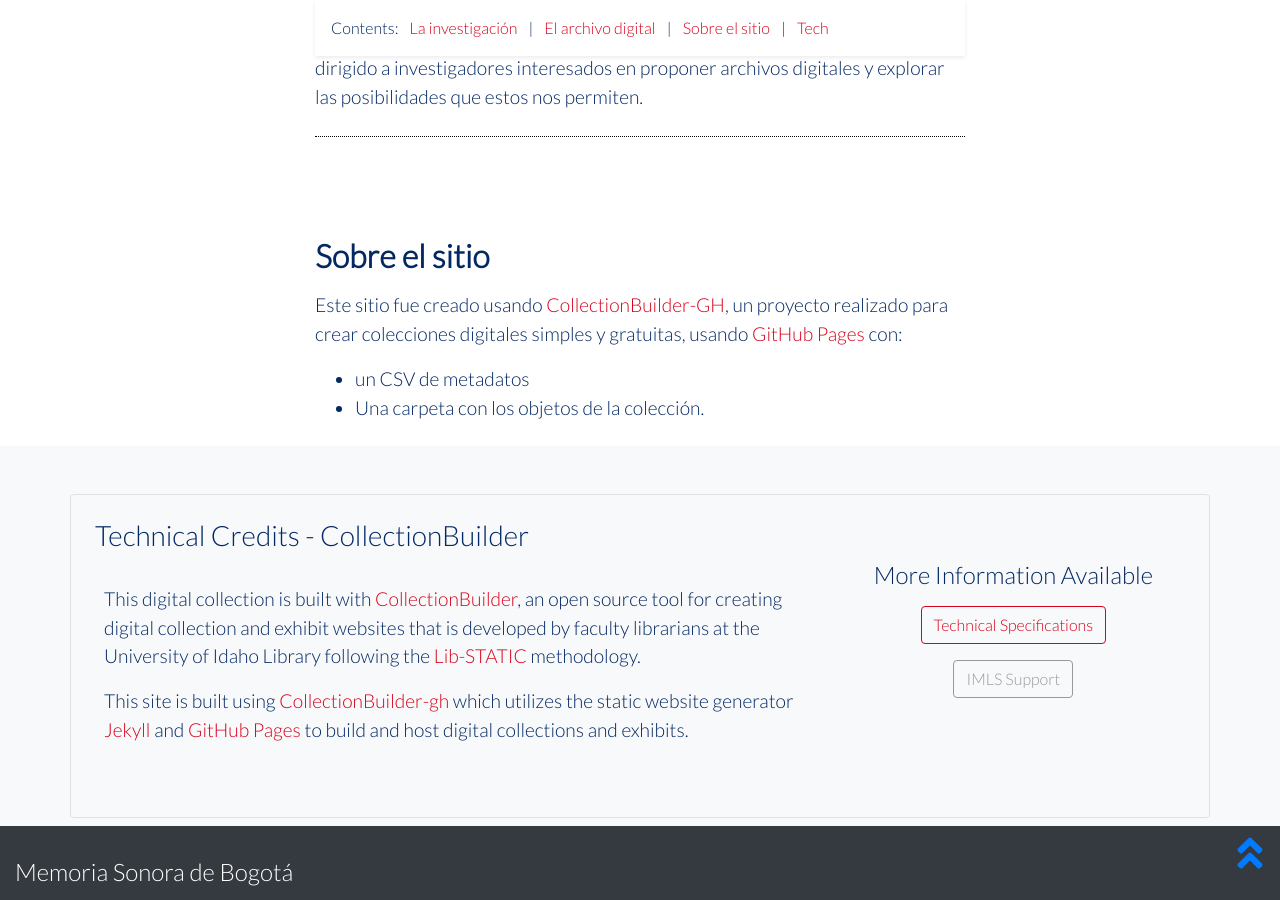
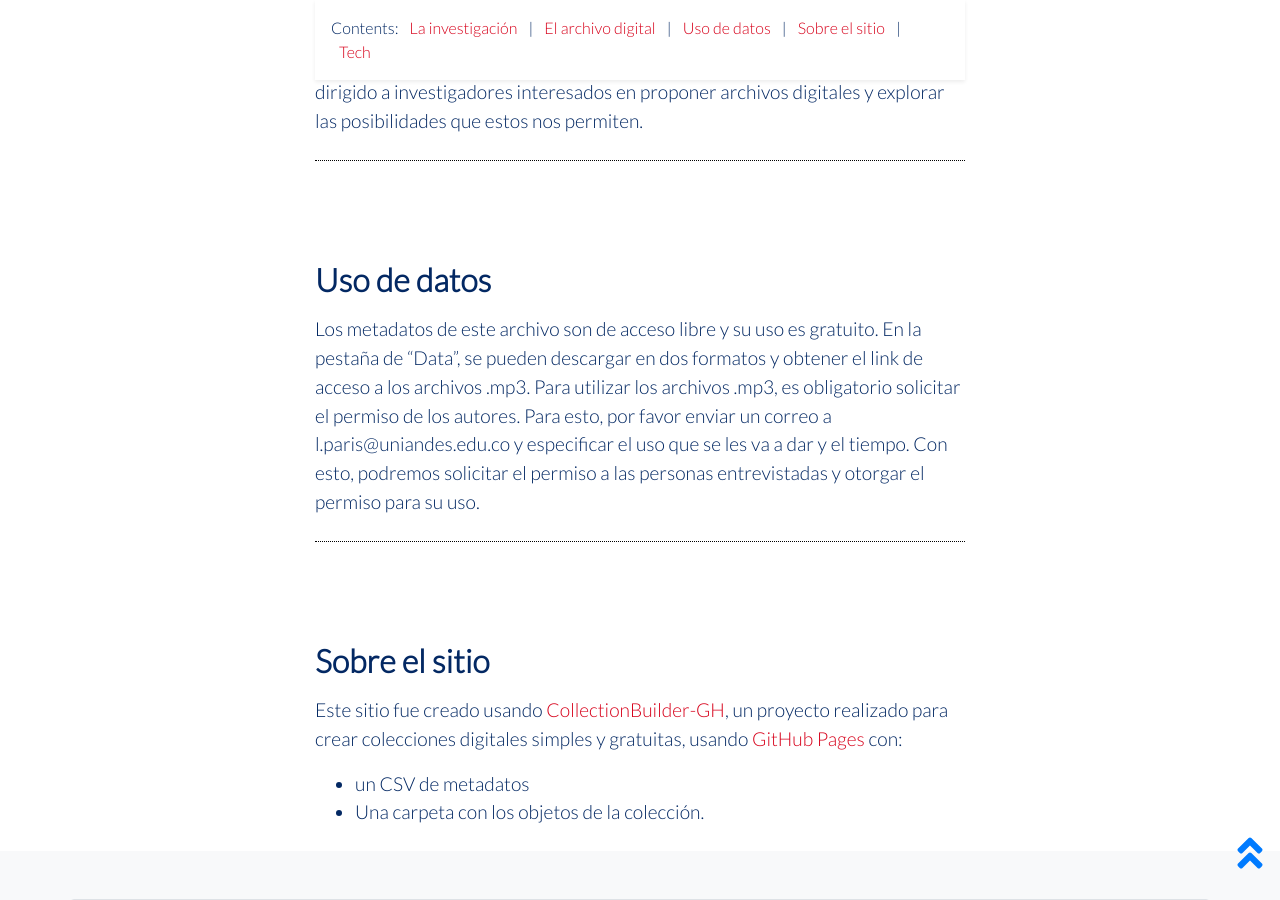
Before and after one commit to lparisb/memoriasonorabogota, a Jekyll site: the page built from pages/about.md, in a window 1280 px wide and 900 px high, scrolled down 1031 px. Built offline with Jekyll 4.4.1, drawn with Linux system fonts in a browser that asks for light colours.

Commit message:
Update about.md

```diff
--- a/pages/about.md
+++ b/pages/about.md
@@ -8,7 +8,7 @@
 # Look in _includes/feature for options to easily add features to the page
 ---
 
-{% include feature/nav-menu.html sections="La investigación;El archivo digital;Sobre el sitio" %}
+{% include feature/nav-menu.html sections="La investigación;El archivo digital;Uso de datos;Sobre el sitio" %}
 
 ## La investigación
 
@@ -22,6 +22,10 @@
 
 Este archivo digital, resultado de las entrevistas realizadas durante la investigación, tiene como objetivo la preservación, presentación y divulgación de los resultados de la investigación. Su uso está dirigido a investigadores, actores culturales, alcaldías y otros proyectos afines para la realización de investigaciones posteriores sobre la historia y cultura de Bogotá. Asimismo, está dirigido a investigadores interesados en proponer archivos digitales y explorar las posibilidades que estos nos permiten.
 
+## Uso de datos
+
+Los metadatos de este archivo son de acceso libre y su uso es gratuito. En la pestaña de "Data", se pueden descargar en dos formatos y obtener el link de acceso a los archivos .mp3.
+Para utilizar los archivos .mp3, es obligatorio solicitar el permiso de los autores. Para esto, por favor enviar un correo a l.paris@uniandes.edu.co y especificar el uso que se les va a dar y el tiempo. Con esto, podremos solicitar el permiso a las personas entrevistadas y otorgar el permiso para su uso.
 
 ## Sobre el sitio
 
```
